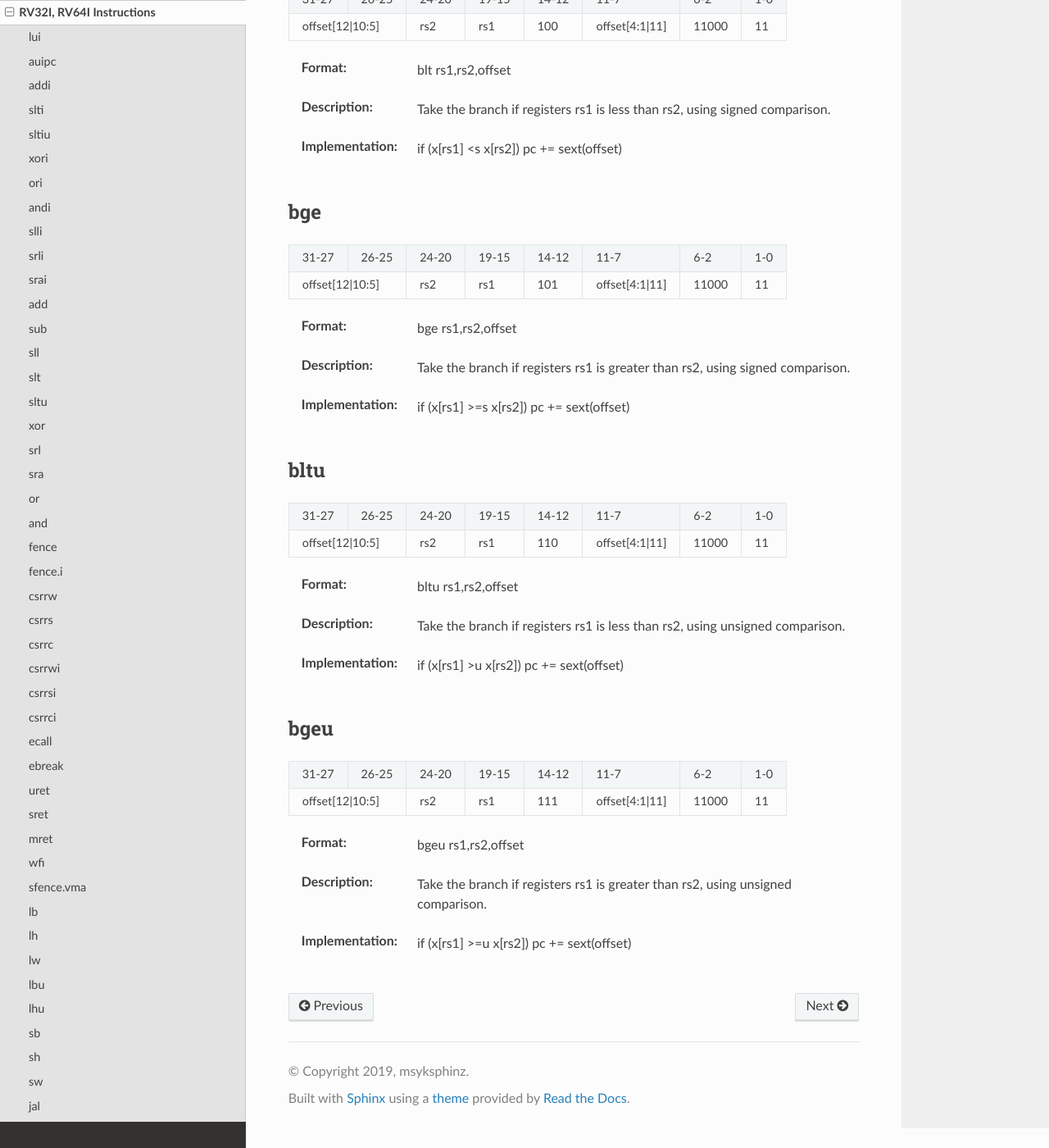
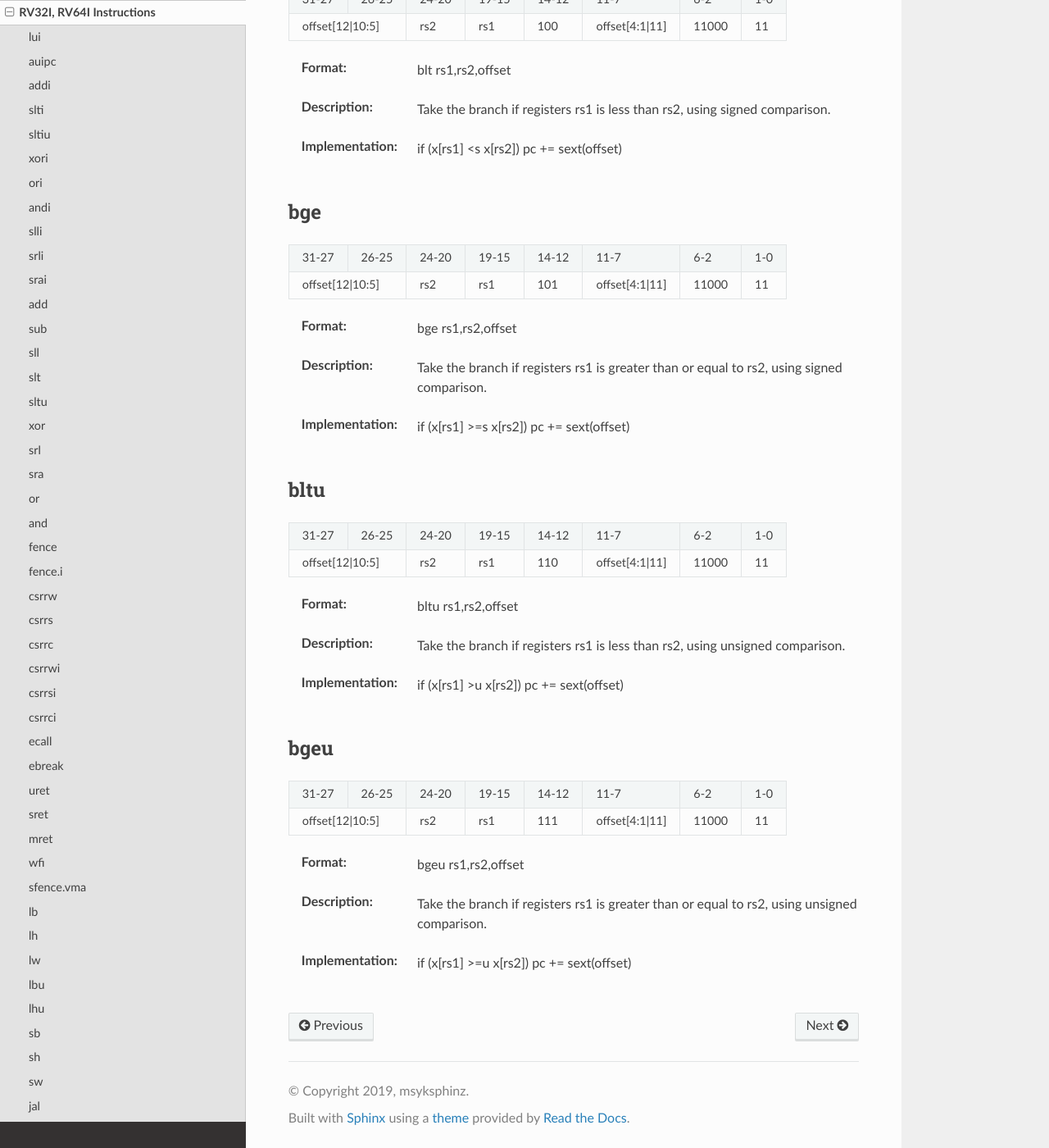
Before and after one commit to msyksphinz-self/riscv-isadoc, a Sphinx documentation site: the page built from source/rvi.rst, in a window 1280 px wide and 1400 px high, scrolled down 17825 px. Shown: the whole window at 82% size. Built offline with Sphinx 7.4.7 and the Read the Docs theme 2.0.0, drawn with Linux system fonts in a browser that asks for light colours; pages that are not in the unit, such as notebooks, are missing from menus.

Commit message:
Clarify BGE and BGEU is greater and equal

```diff
--- a/source/rvi.rst
+++ b/source/rvi.rst
@@ -1254,7 +1254,7 @@ bge
   | bge        rs1,rs2,offset
 
 :Description:
-  | Take the branch if registers rs1 is greater than rs2, using signed comparison.
+  | Take the branch if registers rs1 is greater than or equal to rs2, using signed comparison.
 
 :Implementation:
   | if (x[rs1] >=s x[rs2]) pc += sext(offset)
@@ -1302,7 +1302,7 @@ bgeu
   | bgeu       rs1,rs2,offset
 
 :Description:
-  | Take the branch if registers rs1 is greater than rs2, using unsigned comparison.
+  | Take the branch if registers rs1 is greater than or equal to rs2, using unsigned comparison.
 
 :Implementation:
   | if (x[rs1] >=u x[rs2]) pc += sext(offset)
```
